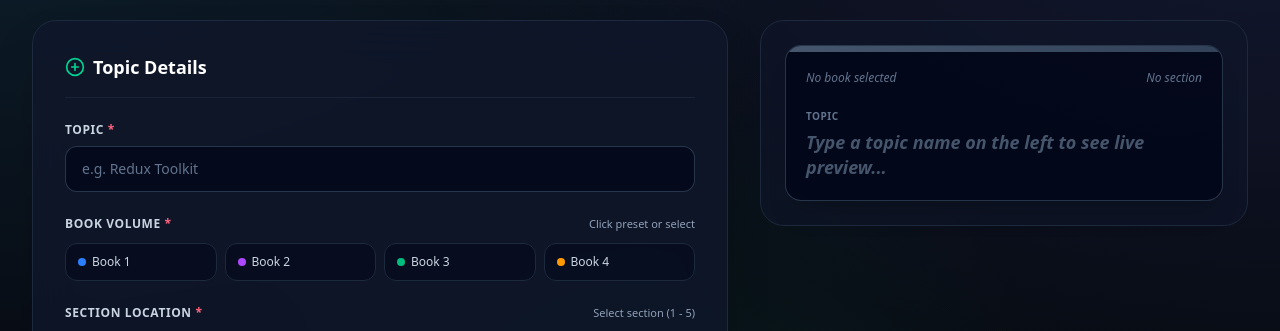
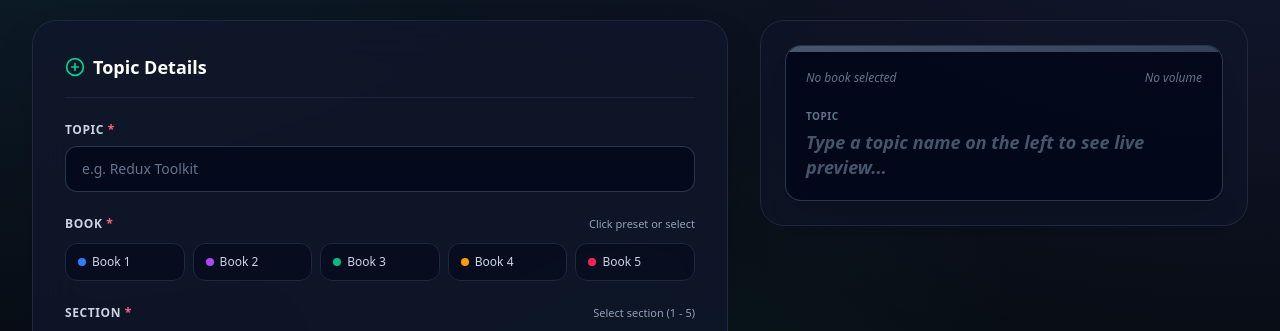
Before and after one commit to Satyaveerjaligama/book-search-frontend, a Next.js app: page /smart-book-search/add-topic in a window 1280 px wide. Shown: the part 196-527 px from the top of the page. Built offline with nearby package versions, Linux system fonts and the light colour scheme; no server answers.

Commit message:
add logic to handle book 5

```diff
--- a/app/add-topic/page.tsx
+++ b/app/add-topic/page.tsx
@@ -47,10 +47,12 @@ export default function AddTopic() {
   const handleChange = (
     e: React.ChangeEvent<HTMLInputElement | HTMLSelectElement>
   ) => {
-    setTopicData({
-      ...topicData,
-      [e.target.name]: e.target.value,
-    });
+    const { name, value } = e.target;
+    setTopicData((prev) => ({
+      ...prev,
+      [name]: value,
+      ...(name === "book" && value === "book5" ? { section: "" } : {}),
+    }));
     if (message.status) {
       setMessage({ text: "", status: null });
     }
@@ -60,6 +62,7 @@ export default function AddTopic() {
     setTopicData((prev) => ({
       ...prev,
       [name]: value,
+      ...(name === "book" && value === "book5" ? { section: "" } : {}),
     }));
     if (message.status) {
       setMessage({ text: "", status: null });
@@ -89,10 +92,12 @@ export default function AddTopic() {
       return;
     }
     if (!book) {
-      setMessage({ text: "Please select a book volume", status: "error" });
+      setMessage({ text: "Please select a book", status: "error" });
       return;
     }
-    if (!section) {
+    const selectedBookObj = BOOKS.find((b) => b.value === book);
+    const requiresSection = selectedBookObj ? selectedBookObj.hasVolumes !== false : book !== "book5";
+    if (requiresSection && !section) {
       setMessage({ text: "Please select a section", status: "error" });
       return;
     }
@@ -145,8 +150,11 @@ export default function AddTopic() {
         setShowAdminKey(false);
         fireSuccessConfetti();
         setSubmittedTopic({ ...topicData });
+        const targetLocation = topicData.section
+          ? `${topicData.book.toUpperCase()} - ${topicData.section.toUpperCase()}`
+          : topicData.book.toUpperCase();
         setMessage({
-          text: `"${topicData.topic}" successfully indexed to ${topicData.book.toUpperCase()} - ${topicData.section.toUpperCase()}`,
+          text: `"${topicData.topic}" successfully indexed to ${targetLocation}`,
           status: "success",
         });
         // Clear form
@@ -295,17 +303,17 @@ export default function AddTopic() {
               </div>
             </div>
 
-            {/* Book Volume Selection */}
+            {/* Book Selection */}
             <div className="space-y-2.5">
               <div className="flex items-center justify-between">
                 <label className="block text-xs font-semibold text-slate-300 uppercase tracking-wider">
-                  Book Volume <span className="text-rose-400">*</span>
+                  Book <span className="text-rose-400">*</span>
                 </label>
                 <span className="text-[11px] text-slate-400">Click preset or select</span>
               </div>
 
               {/* Quick Select Chips for Books */}
-              <div className="grid grid-cols-2 sm:grid-cols-4 gap-2">
+              <div className="grid grid-cols-2 sm:grid-cols-3 md:grid-cols-5 gap-2">
                 {BOOKS.map((book) => {
                   const isSelected = topicData.book === book.value;
                   return (
@@ -329,11 +337,12 @@ export default function AddTopic() {
               </div>
             </div>
 
-            {/* Section Selection */}
+            {/* Volume / Section Selection - Hidden for Book 5 */}
+            {currentBookObj?.hasVolumes !== false && (
               <div className="space-y-2.5">
                 <div className="flex items-center justify-between">
                   <label className="block text-xs font-semibold text-slate-300 uppercase tracking-wider">
-                  Section Location <span className="text-rose-400">*</span>
+                    Section <span className="text-rose-400">*</span>
                   </label>
                   <span className="text-[11px] text-slate-400">Select section (1 - 5)</span>
                 </div>
@@ -359,6 +368,7 @@ export default function AddTopic() {
                   })}
                 </div>
               </div>
+            )}
 
             {/* Form Actions */}
             <div className="pt-4 flex flex-col sm:flex-row items-center gap-3">
@@ -405,13 +415,17 @@ export default function AddTopic() {
                 )}
 
                 {/* Section Badge */}
-                {currentSectionObj ? (
+                {currentBookObj?.hasVolumes === false ? (
+                  <span className="inline-flex items-center gap-1 px-2.5 py-0.5 rounded-md text-xs font-mono font-medium bg-slate-800/80 text-slate-400 border border-slate-700/60">
+                    No Volume
+                  </span>
+                ) : currentSectionObj ? (
                   <span className="inline-flex items-center gap-1 px-2.5 py-0.5 rounded-md text-xs font-mono font-medium bg-slate-800 text-slate-300 border border-slate-700">
                     <Layers className="w-3 h-3 text-slate-400" />
                     {currentSectionObj.label}
                   </span>
                 ) : (
-                  <span className="text-xs text-slate-500 italic">No section</span>
+                  <span className="text-xs text-slate-500 italic">No volume</span>
                 )}
               </div>
 
--- a/app/page.tsx
+++ b/app/page.tsx
@@ -13,6 +13,7 @@ import {
   Zap,
 } from "lucide-react";
 import { pingApi } from "@/utilities/api";
+import { BOOKS } from "@/utilities/constants";
 
 export default function Home() {
   const router = useRouter();
@@ -167,7 +168,7 @@ export default function Home() {
             <div className="flex items-center justify-center text-indigo-400 mb-2">
               <BookOpen className="w-5 h-5" />
             </div>
-            <div className="text-xl font-bold text-white">4 Volumes</div>
+            <div className="text-xl font-bold text-white">{BOOKS.length} Books</div>
             <div className="text-xs text-slate-400">Indexed Multi-Books</div>
           </div>
 
--- a/app/search-topic/page.tsx
+++ b/app/search-topic/page.tsx
@@ -87,14 +87,18 @@ function SearchTopicContent() {
   // Filtered data based on selected book & section
   const filteredData = useMemo(() => {
     return tableData.filter((item) => {
-      const matchesBook = selectedBook === "all" || item.book.toLowerCase() === selectedBook.toLowerCase();
-      const matchesSection = selectedSection === "all" || item.section.toLowerCase() === selectedSection.toLowerCase();
+      const matchesBook =
+        selectedBook === "all" ||
+        (item.book && item.book.toLowerCase() === selectedBook.toLowerCase());
+      const matchesSection =
+        selectedSection === "all" ||
+        (item.section && item.section.toLowerCase() === selectedSection.toLowerCase());
       return matchesBook && matchesSection;
     });
   }, [tableData, selectedBook, selectedSection]);
 
   const getBookBadge = (bookValue: string) => {
-    const bookObj = BOOKS.find((b) => b.value.toLowerCase() === bookValue.toLowerCase());
+    const bookObj = BOOKS.find((b) => b.value.toLowerCase() === (bookValue || "").toLowerCase());
     if (bookObj) {
       return (
         <span className={`inline-flex items-center gap-1.5 px-2.5 py-1 rounded-full text-xs font-medium border ${bookObj.color.badge}`}>
@@ -110,7 +114,14 @@ function SearchTopicContent() {
     );
   };
 
-  const getSectionBadge = (sectionValue: string) => {
+  const getSectionBadge = (sectionValue?: string) => {
+    if (!sectionValue || !sectionValue.trim()) {
+      return (
+        <span className="inline-flex items-center px-2.5 py-0.5 rounded-md text-xs font-mono text-slate-500 bg-slate-900/60 border border-slate-800">
+          NA
+        </span>
+      );
+    }
     const sectionObj = SECTIONS.find((s) => s.value.toLowerCase() === sectionValue.toLowerCase());
     return (
       <span className="inline-flex items-center gap-1 px-2.5 py-0.5 rounded-md text-xs font-mono font-medium bg-slate-800/80 text-slate-300 border border-slate-700/60">
--- a/utilities/api.ts
+++ b/utilities/api.ts
@@ -31,7 +31,7 @@ export const addTopicApi = async (
   const response = await apiClient.post("/add-topic", {
     topic: data.topic.trim(),
     book: data.book,
-    section: data.section,
+    section: data.book === "book5" ? "" : (data.section || ""),
     adminKey: adminKey || "",
   });
   return { status: response.status, message: "Topic added successfully" };
--- a/utilities/constants.ts
+++ b/utilities/constants.ts
@@ -1,6 +1,7 @@
 export interface BookOption {
   value: string;
   label: string;
+  hasVolumes?: boolean;
   color: {
     bg: string;
     text: string;
@@ -22,6 +23,7 @@ export const BOOKS: BookOption[] = [
   {
     value: "book1",
     label: "Book 1",
+    hasVolumes: true,
     color: {
       bg: "bg-blue-500/10",
       text: "text-blue-600 dark:text-blue-400",
@@ -36,6 +38,7 @@ export const BOOKS: BookOption[] = [
   {
     value: "book2",
     label: "Book 2",
+    hasVolumes: true,
     color: {
       bg: "bg-purple-500/10",
       text: "text-purple-600 dark:text-purple-400",
@@ -50,6 +53,7 @@ export const BOOKS: BookOption[] = [
   {
     value: "book3",
     label: "Book 3",
+    hasVolumes: true,
     color: {
       bg: "bg-emerald-500/10",
       text: "text-emerald-600 dark:text-emerald-400",
@@ -64,6 +68,7 @@ export const BOOKS: BookOption[] = [
   {
     value: "book4",
     label: "Book 4",
+    hasVolumes: true,
     color: {
       bg: "bg-amber-500/10",
       text: "text-amber-600 dark:text-amber-400",
@@ -73,6 +78,21 @@ export const BOOKS: BookOption[] = [
       dot: "bg-amber-500",
       selected: "bg-amber-600/20 border-amber-500 text-white shadow-md ring-2 ring-amber-500/30",
       check: "text-amber-400",
+    },
+  },
+  {
+    value: "book5",
+    label: "Book 5",
+    hasVolumes: false,
+    color: {
+      bg: "bg-rose-500/10",
+      text: "text-rose-600 dark:text-rose-400",
+      border: "border-rose-500/30",
+      badge: "bg-rose-50 text-rose-700 border-rose-200 dark:bg-rose-950/50 dark:text-rose-300 dark:border-rose-800",
+      gradient: "from-rose-600 to-pink-500",
+      dot: "bg-rose-500",
+      selected: "bg-rose-600/20 border-rose-500 text-white shadow-md ring-2 ring-rose-500/30",
+      check: "text-rose-400",
     },
   },
 ];
```
Lines whose indentation alone changed are shown as unchanged.
